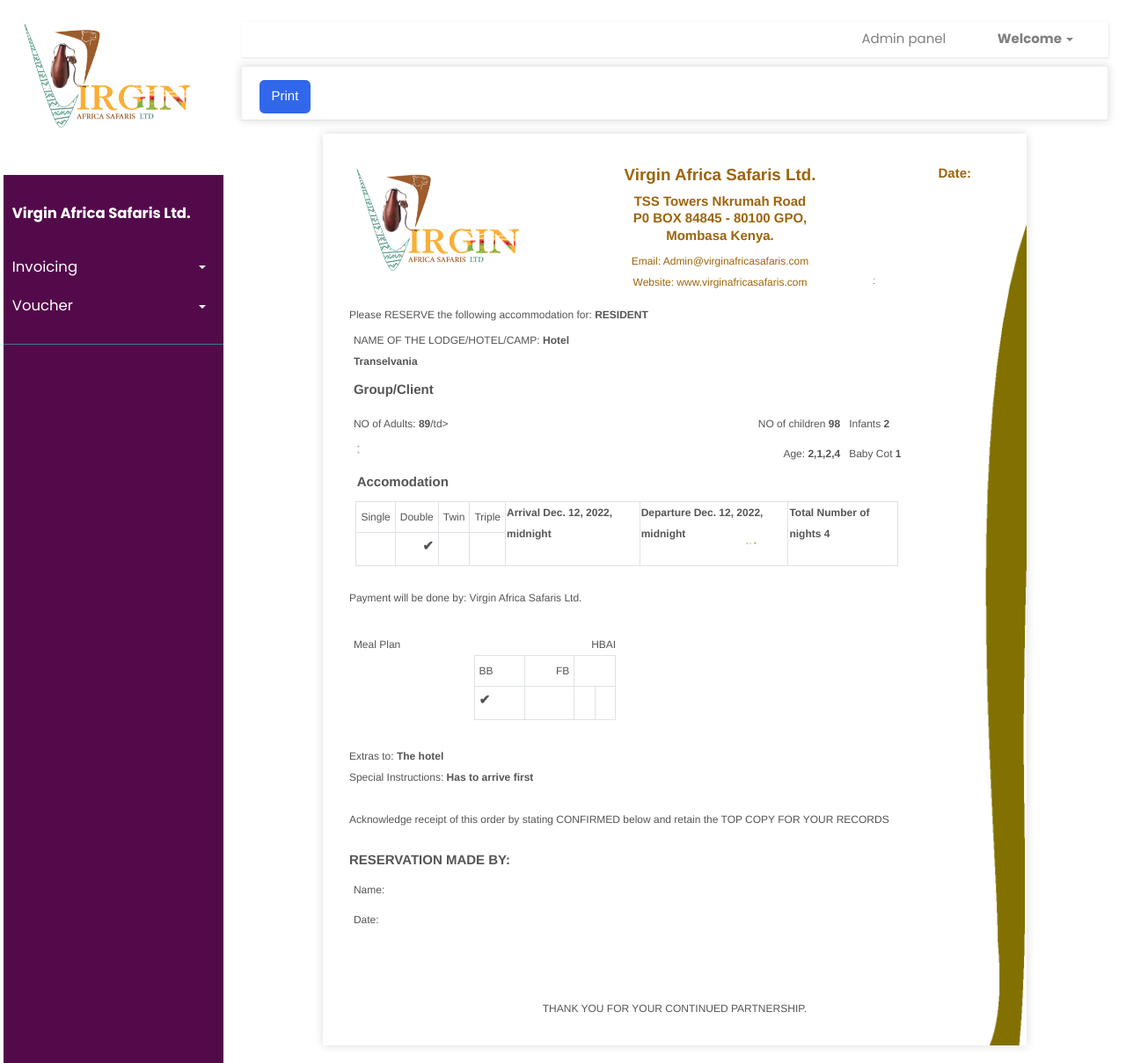
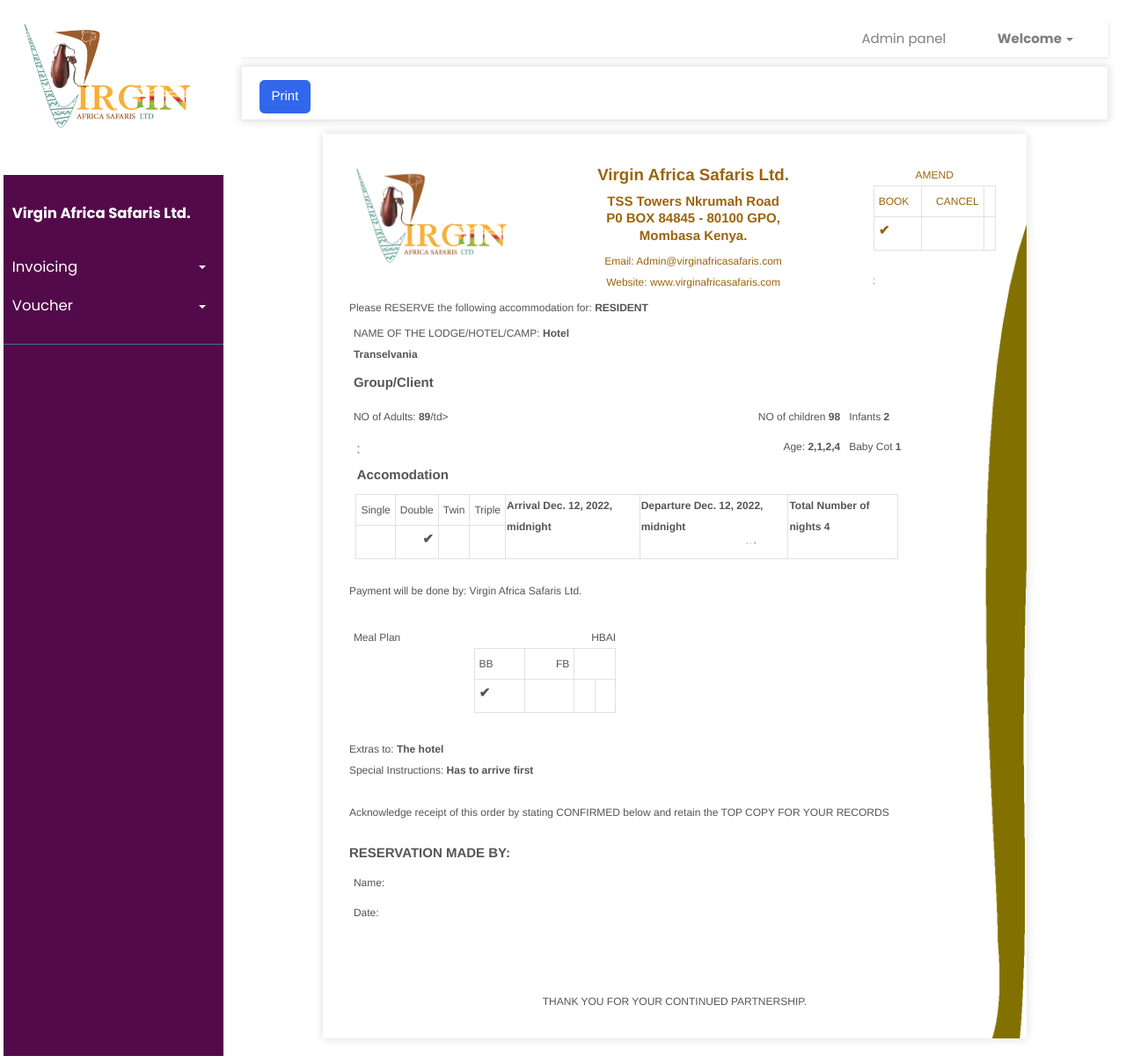
Before and after one commit to kenwekesa/virgin-invoicing-app, a Django app: a page that uses templates/voucher/created_voucher.html in a window 1280 px wide. Shown: the whole page at 88% size. Run offline with Django 3.2, Linux system fonts and the light colour scheme; data comes from the database, SQL or seed files in the repository; some libraries are stand-ins or nearby versions; some web fonts are replaced.

Commit message:
changes to voucher

```diff
--- a/templates/voucher/created_voucher.html
+++ b/templates/voucher/created_voucher.html
@@ -58,7 +58,20 @@
 
             </td>
             <td class="col-md-5 text-center" style="width: 10%">
-              <h6>Date:</h6>
+             <table class = " table-bordered">
+                  <tr>
+                      <td>BOOK</td
+                     <td>AMEND</td>
+                     <td>CANCEL</td>
+
+                  </tr>
+                  <tr style="height: 12px">
+                      <td> <h6>&#10004</h6></td>
+                      <td>{%if voucher.hb%} <h6>&#10004</h6> {%else%} {%endif%}</td>
+                      <td>{%if voucher.fb%} <h6>&#10004</h6> {%else%} {%endif%}</td>
+
+                  </tr>
+              </table>
 
             </td>
           </tr>
--- a/voucher/forms.py
+++ b/voucher/forms.py
@@ -35,8 +35,8 @@
     twin = forms.BooleanField(label='', required=False)
     triple = forms.BooleanField(label='', required=False)
 
-    arrival = forms.DateTimeField(required=False, label='')
-    departure = forms.DateTimeField(required=False, label='')
+    arrival = forms.DateTimeField(required=False, label='',widget=DateInput())
+    departure = forms.DateTimeField(required=False, label='',widget=DateInput())
     number_of_nights = forms.CharField(required=False, label='')
     voucher_status = forms.CharField(required=False,
         max_length=19)
```
